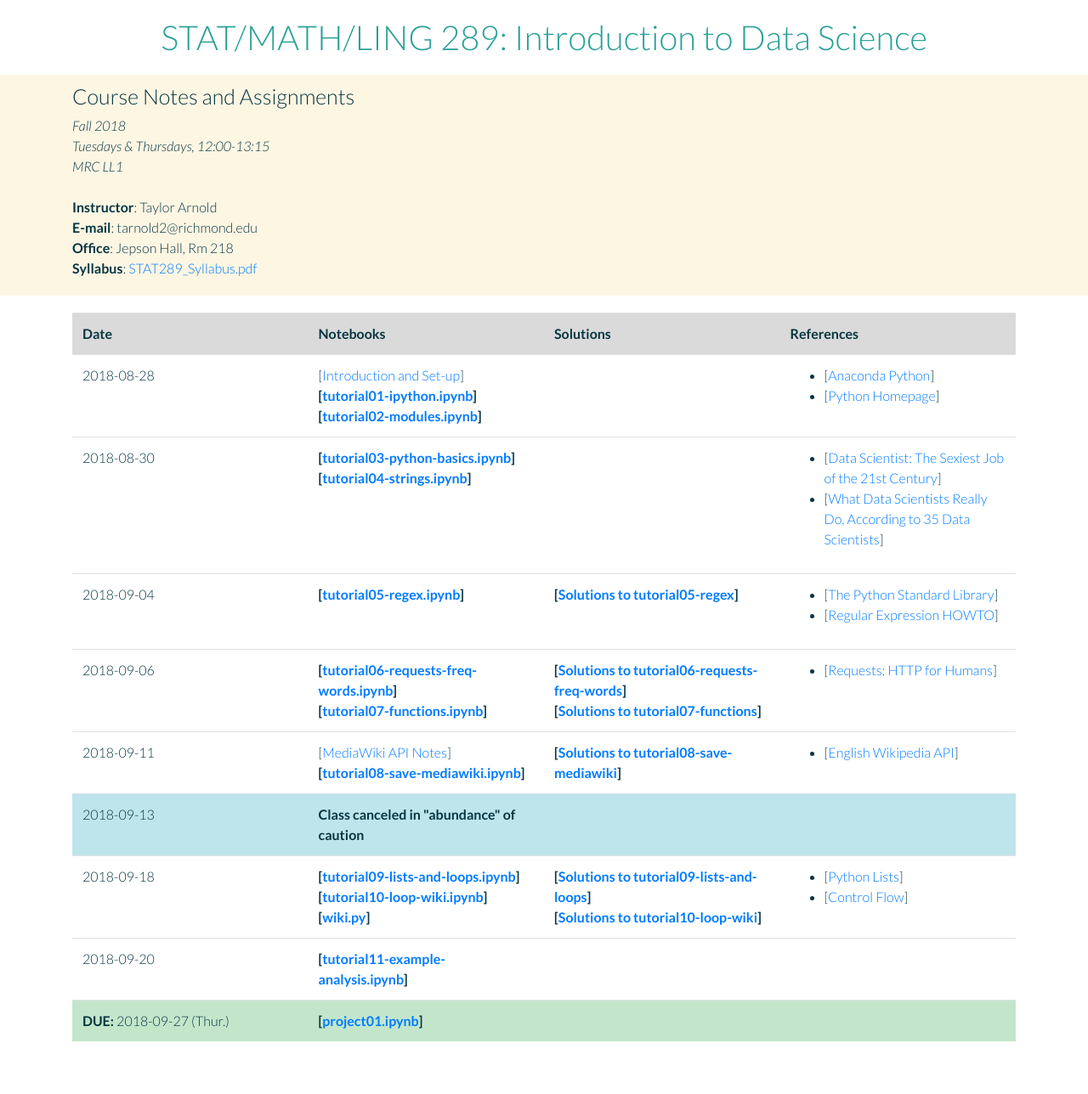
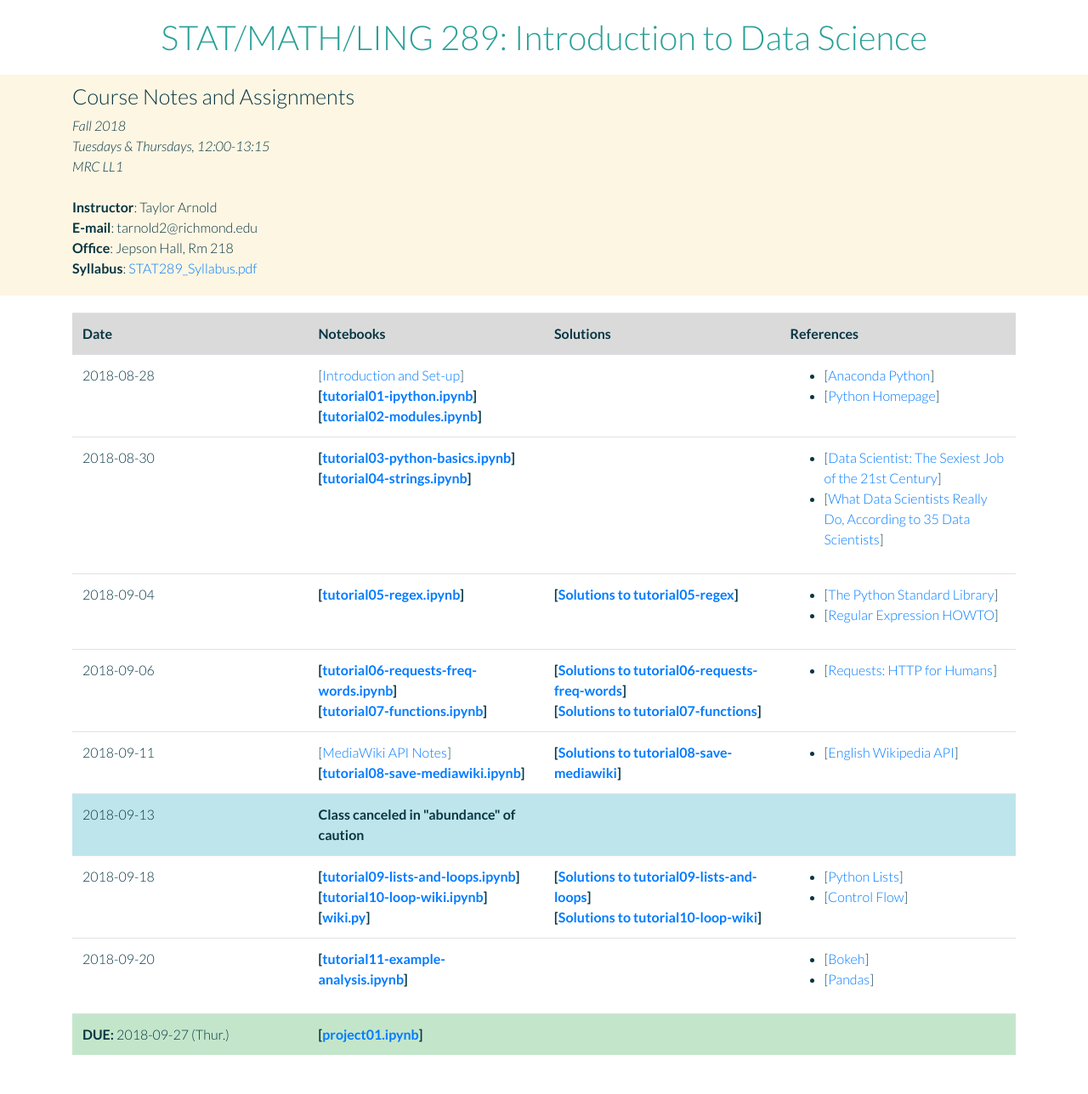
Before and after one commit to anhnguyendepocen/stat289-f18, a Jekyll site: the page index.html, which Jekyll copies as it is, in a window 1280 px wide. Shown: the whole page at 85% size. Built offline with Jekyll 4.4.1, drawn with Linux system fonts in a browser that asks for light colours; nearby versions of some CDN libraries.

Commit message:
update links

```diff
--- a/index.html
+++ b/index.html
@@ -176,7 +176,12 @@
       <b>[<a href="assets/tutorials/tutorial11-example-analysis.ipynb">tutorial11-example-analysis.ipynb</a>]</b><br>
     </td>
     <td></td>
-    <td></td>
+    <td>
+      <ul>
+        <li>[<a href="https://bokeh.pydata.org/en/latest/">Bokeh</a>]</li>
+        <li>[<a href="https://pandas.pydata.org/">Pandas</a>]</li>
+      </ul>
+    </td>
   </tr>
   <tr class="table-success">
     <td><b>DUE:</b> 2018-09-27 (Thur.)</td>
```
